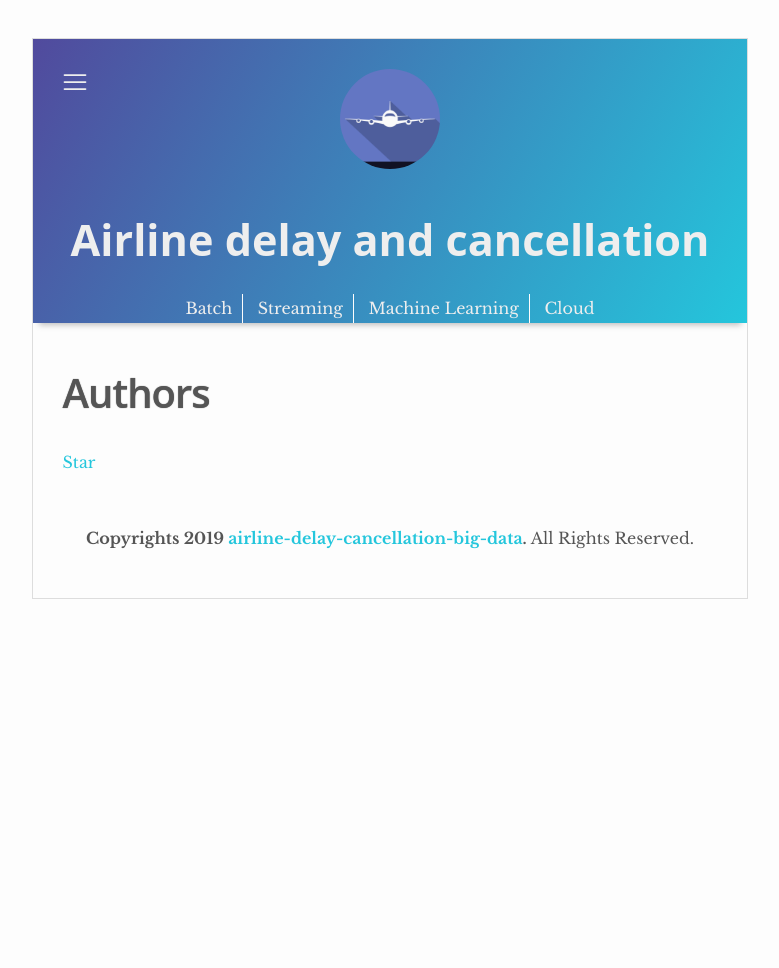
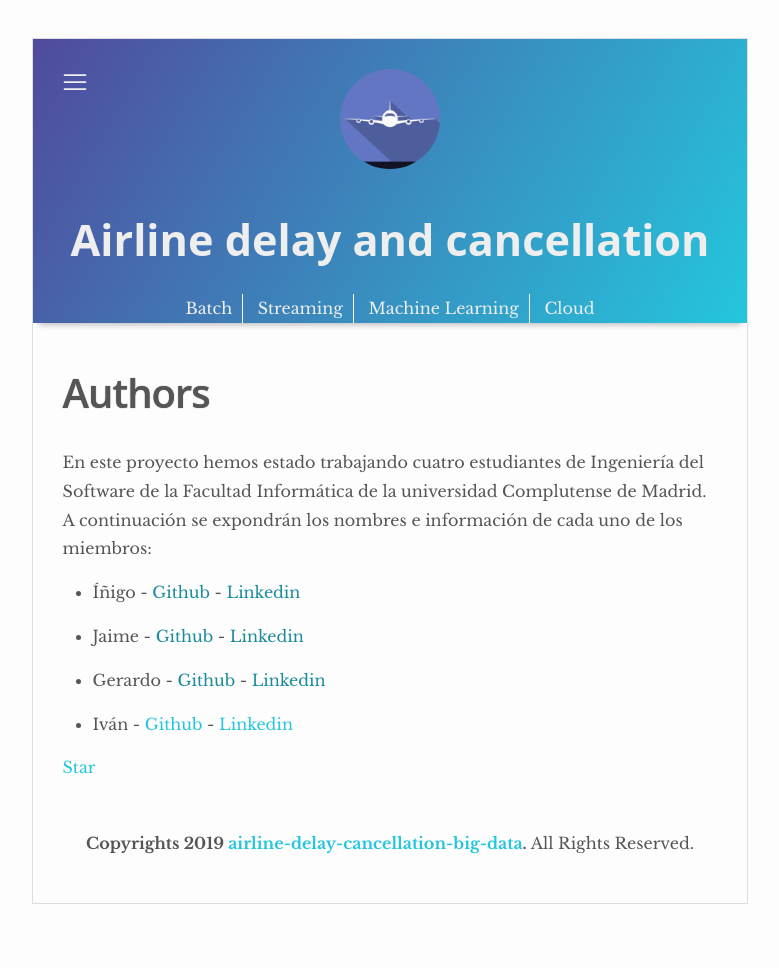
Before and after one commit to ivanfermena/Airline-Delay-Cancellation-Big-Data, a Jekyll site: the page built from _pages/authors.md, in a window 1280 px wide. Shown: the whole page, without its empty margins (250-1029 px from the left). Built offline with Jekyll 4.4.1, drawn with Linux system fonts in a browser that asks for light colours; before the commit the page ends 900 px from its top, so only the background shows below that.

Commit message:
Update authors.md

```diff
--- a/_pages/authors.md
+++ b/_pages/authors.md
@@ -5,7 +5,15 @@ permalink: /authors/
 show-in-menu: yes
 ---
 
+En este proyecto hemos estado trabajando cuatro estudiantes de Ingeniería del Software de la Facultad Informática de la universidad Complutense de Madrid. A continuación se expondrán los nombres e información de cada uno de los miembros:
 
+- Íñigo - [Github]() - [Linkedin]()
+
+- Jaime - [Github]() - [Linkedin]()
+
+- Gerardo - [Github]() - [Linkedin]()
+
+- Iván - [Github](https://github.com/ivanfermena) - [Linkedin](https://es.linkedin.com/in/ivanfermena)
 
 
 
```
